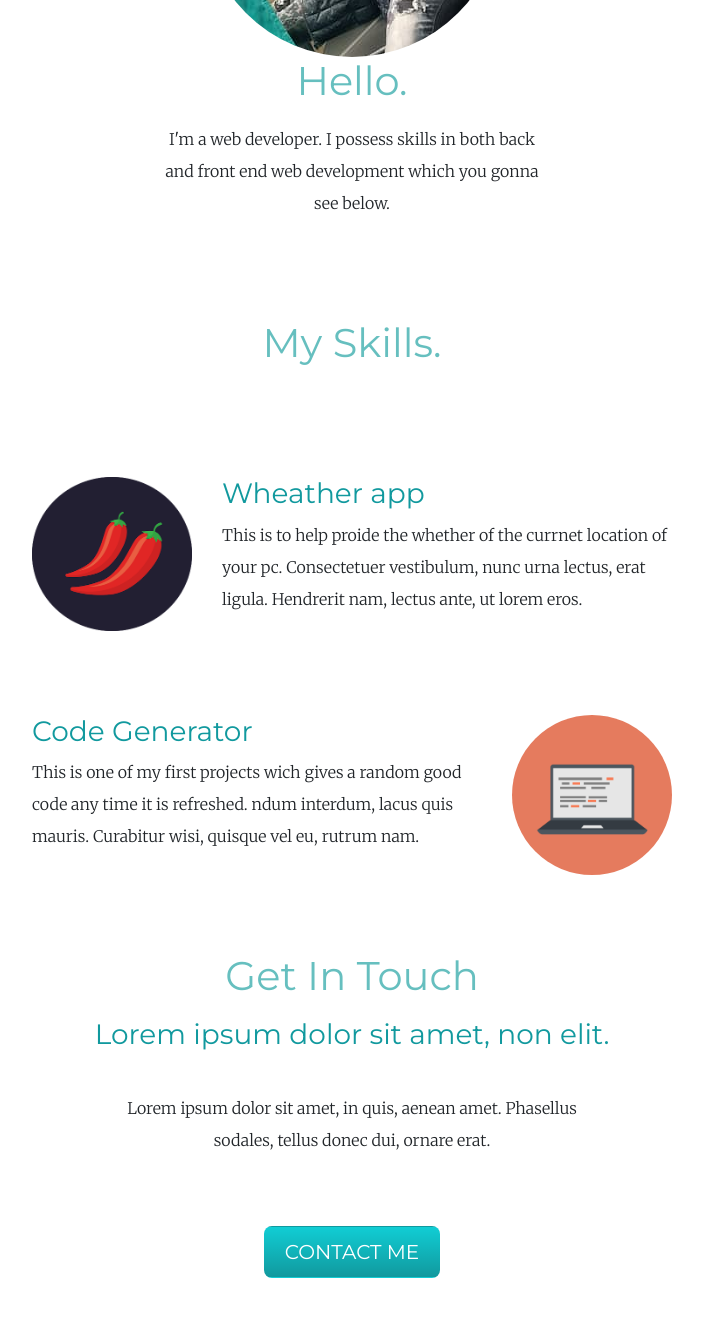
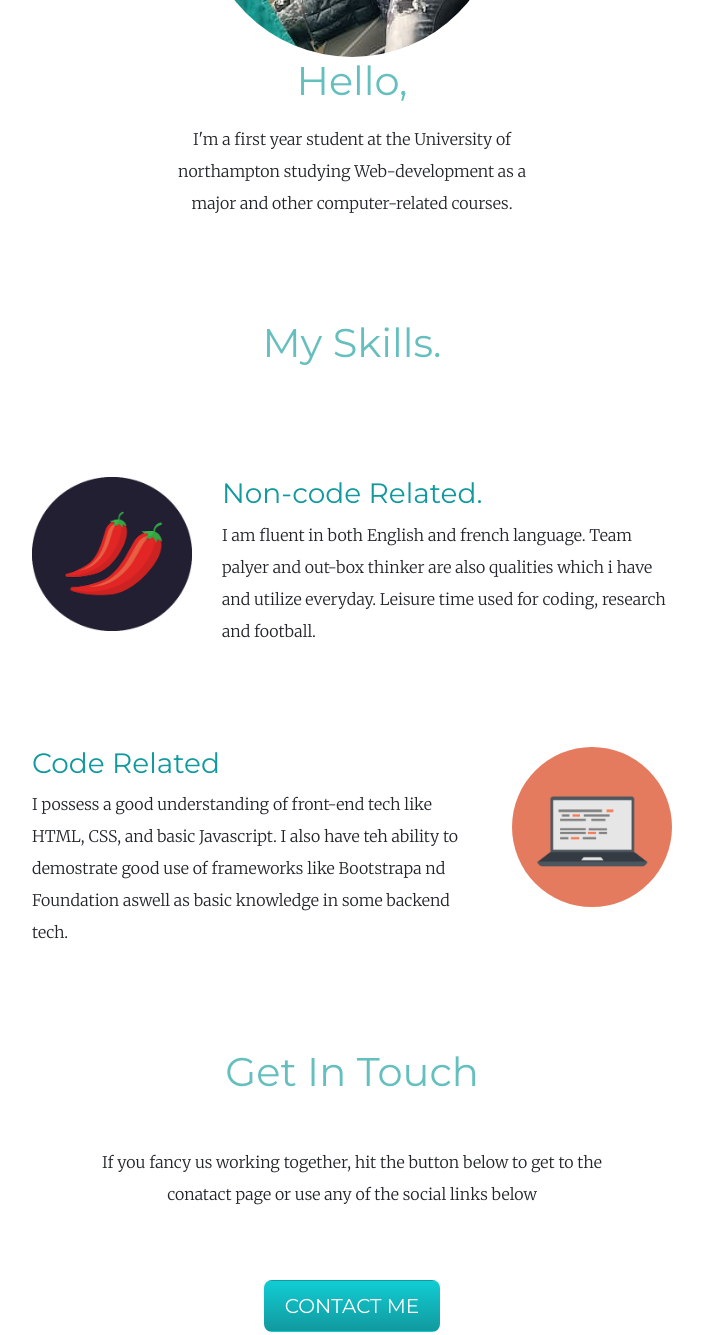
Before and after one commit to Darez-maker/19431353_AS2, a plain HTML site: page index.html in a window 1280 px wide. Shown: the part 1100-2435 px from the top of the page, without its empty margins (288-991 px from the left). Drawn offline with nearby package versions, Linux system fonts and the light colour scheme.

Commit message:
final home editing

```diff
--- a/index.html
+++ b/index.html
@@ -67,21 +67,21 @@
         <div class="middle-container">
             <div class="profile">
               <img class="profile2" src="images/landing page.jpg" alt="profile-pic">
-              <h2>Hello.</h2>
-              <p class="intro">I'm a web developer. I possess skills in both back and front end web development which you gonna see below. </p>
+              <h2>Hello,</h2>
+              <p class="intro">I'm a first year student at the University of northampton studying Web-development as a major and other computer-related courses. </p>
             </div>
             <hr>
             <div class="skills">
               <h2>My Skills.</h2>
               <div class="skill-row">
                 <img class="skill-img" src="images/chillies.png" alt="chilli-img">
-                <h3>Wheather app</h3>
-                <p>This is to help proide the whether of the currnet location of your pc. Consectetuer vestibulum, nunc urna lectus, erat ligula. Hendrerit nam, lectus ante, ut lorem eros.</p>
+                <h3>Non-code Related.</h3>
+                <p>I am fluent in both English and french language. Team palyer and out-box thinker are also qualities which i have and utilize everyday. Leisure time used for coding, research and football.</p>
               </div>
               <div class="skill-row">
                 <img class="lap-img" src="images/computer.png" alt="laptop-img">
-                <h3>Code Generator</h3>
-                <p>This is one of my first projects wich gives a random good code any time it is refreshed. ndum interdum, lacus quis mauris. Curabitur wisi, quisque vel eu, rutrum nam.</p>
+                <h3>Code Related</h3>
+                <p>I possess a good understanding of front-end tech like HTML, CSS, and basic Javascript. I also have teh ability to demostrate good use of frameworks like Bootstrapa nd Foundation aswell as basic knowledge in some backend tech.  </p>
               </div>
             </div>
 
@@ -89,9 +89,9 @@
             <div class="contact-me">
 
               <h2>Get In Touch</h2>
-              <h3>Lorem ipsum dolor sit amet, non elit.</h3>
-              <p class="conatact-message">Lorem ipsum dolor sit amet, in quis, aenean amet. Phasellus sodales, tellus donec dui, ornare erat.</p>
-              <a class="btn" href="mailto:ndahemmanuel237@gmail.com">CONTACT ME</a>
+
+              <p class="conatact-message">If you fancy us working together, hit the button below to get to the conatact page or use any of the social links below</p>
+              <a class="btn" href="contact.html">CONTACT ME</a>
             </div>
           </div>
 
```
